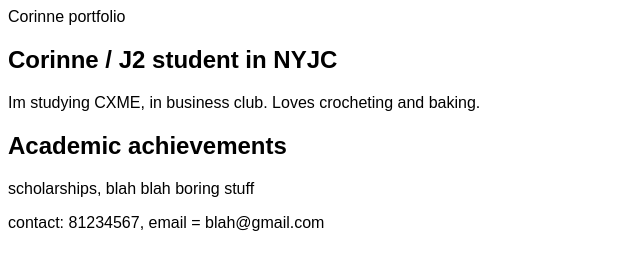
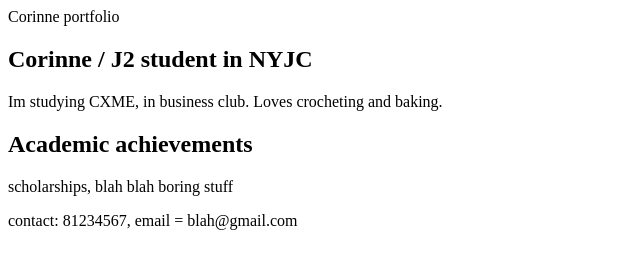
Before and after one commit to coryxn/coryxn.github.io, a plain HTML site: page index.html in a window 1280 px wide. Shown: the whole page, without its empty margins (0-640 px from the left). Drawn offline with Linux system fonts and the light colour scheme.

Commit message:
Update styles.css

```diff
--- a/styles.css
+++ b/styles.css
@@ -2,5 +2,7 @@
 
 /* Use CSS selectors and rules to style your portfolio page */
 body {
-  font-family: sans-serif;
+  font-family: Lobster;
+  font-size: 16px;
+
 }
```
